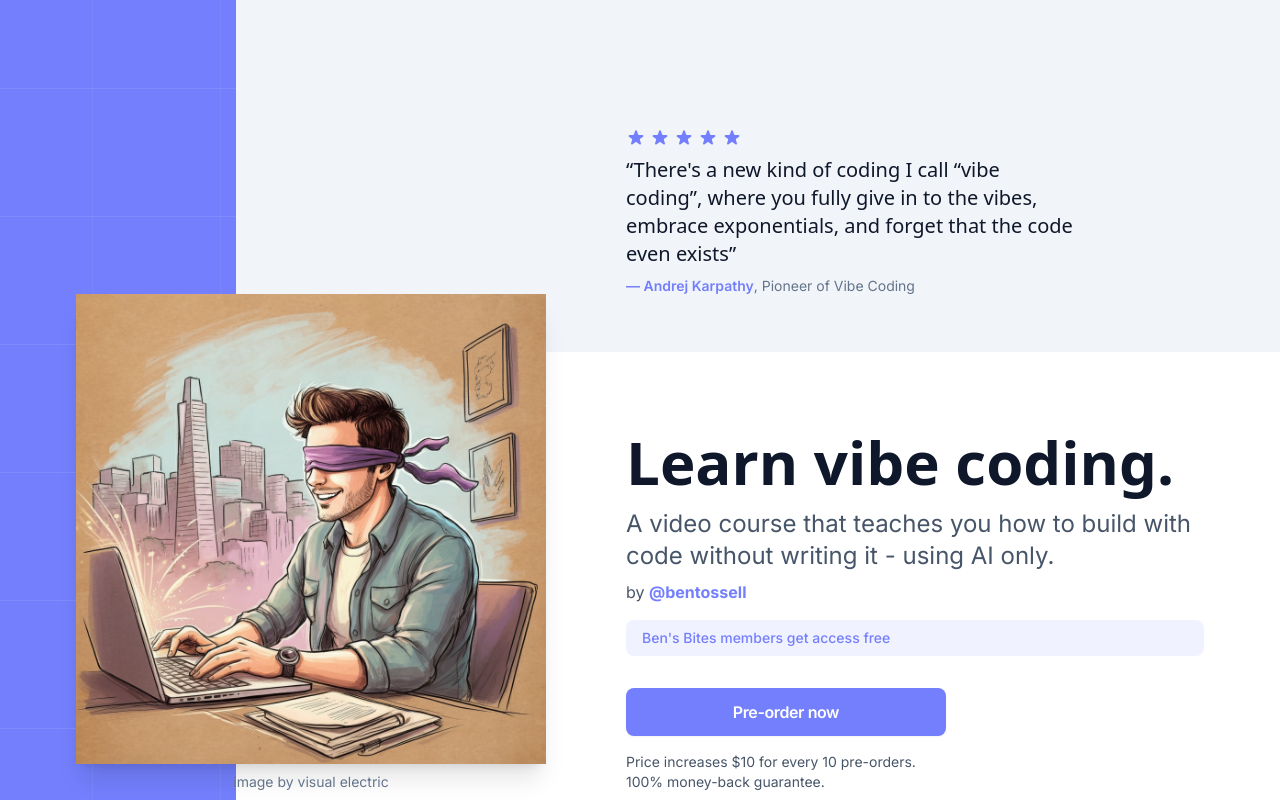
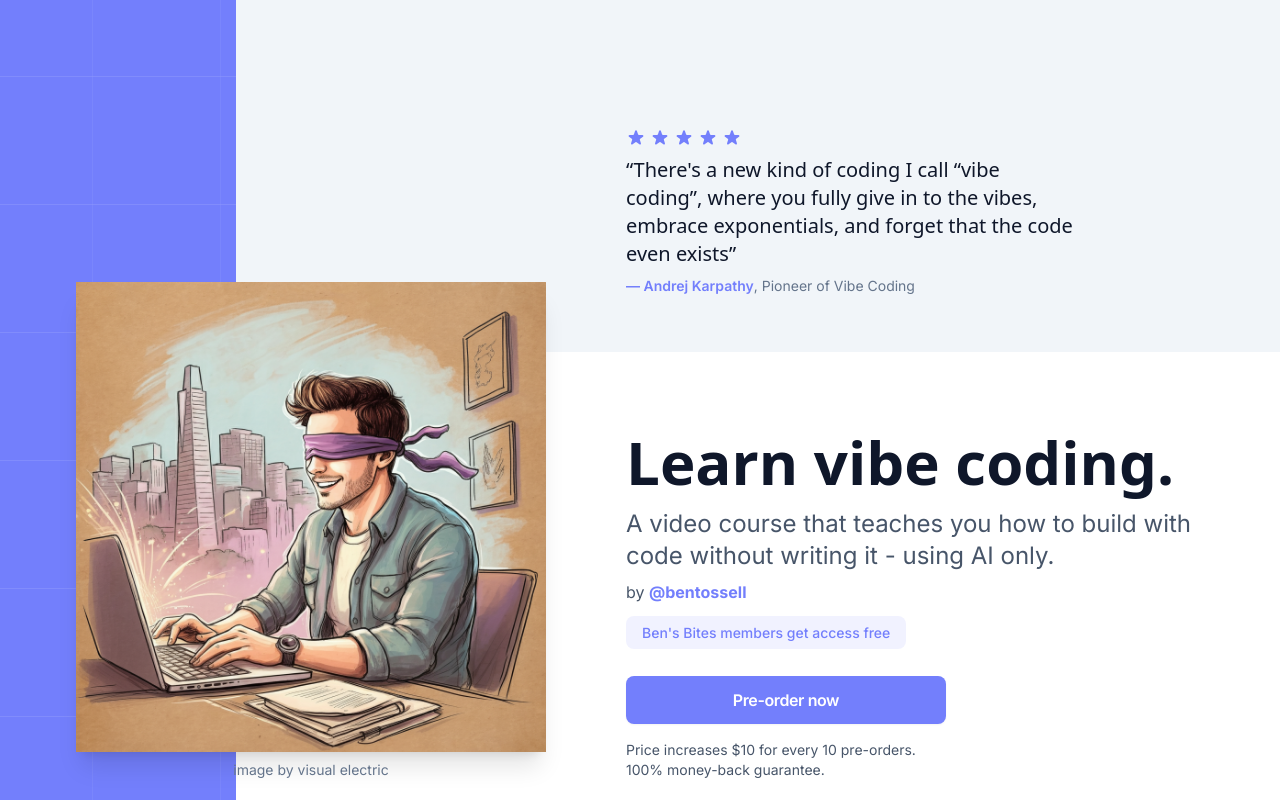
Before and after one commit to bentossell/bens-vibes, a Next.js app in the folder primer-ts/: page / in a window 1280 px wide. Shown: the top 800 px of the page. Built offline with nearby package versions, Linux system fonts and the light colour scheme; a web font is replaced by a local one.

Commit message:
style: make Ben's Bites callout inline in Hero section

```diff
--- a/primer-ts/src/components/Hero.tsx
+++ b/primer-ts/src/components/Hero.tsx
@@ -63,9 +63,11 @@
             <p className="mt-2 text-l text-slate-600">
               by <a href="https://x.com/bentossell" className="font-bold text-[#737ffc] hover:text-[#737ffc]/80">@bentossell</a>
             </p>
-            <p className="mt-4 px-4 py-2 bg-[#737ffc]/10 rounded-lg text-sm text-[#737ffc] font-medium">
-              Ben's Bites members get access free
-            </p>
+            <div className="mt-4 inline-block">
+              <span className="px-4 py-2 bg-[#737ffc]/10 rounded-lg text-sm text-[#737ffc] font-medium">
+                Ben's Bites members get access free
+              </span>
+            </div>
             <div className="mt-8 flex flex-col gap-4 max-w-xs">
               <Button
                 onClick={() => createCheckoutSession()}
```
Also changed, not shown: 1 other file (tests, documents, lock files or other folders).
